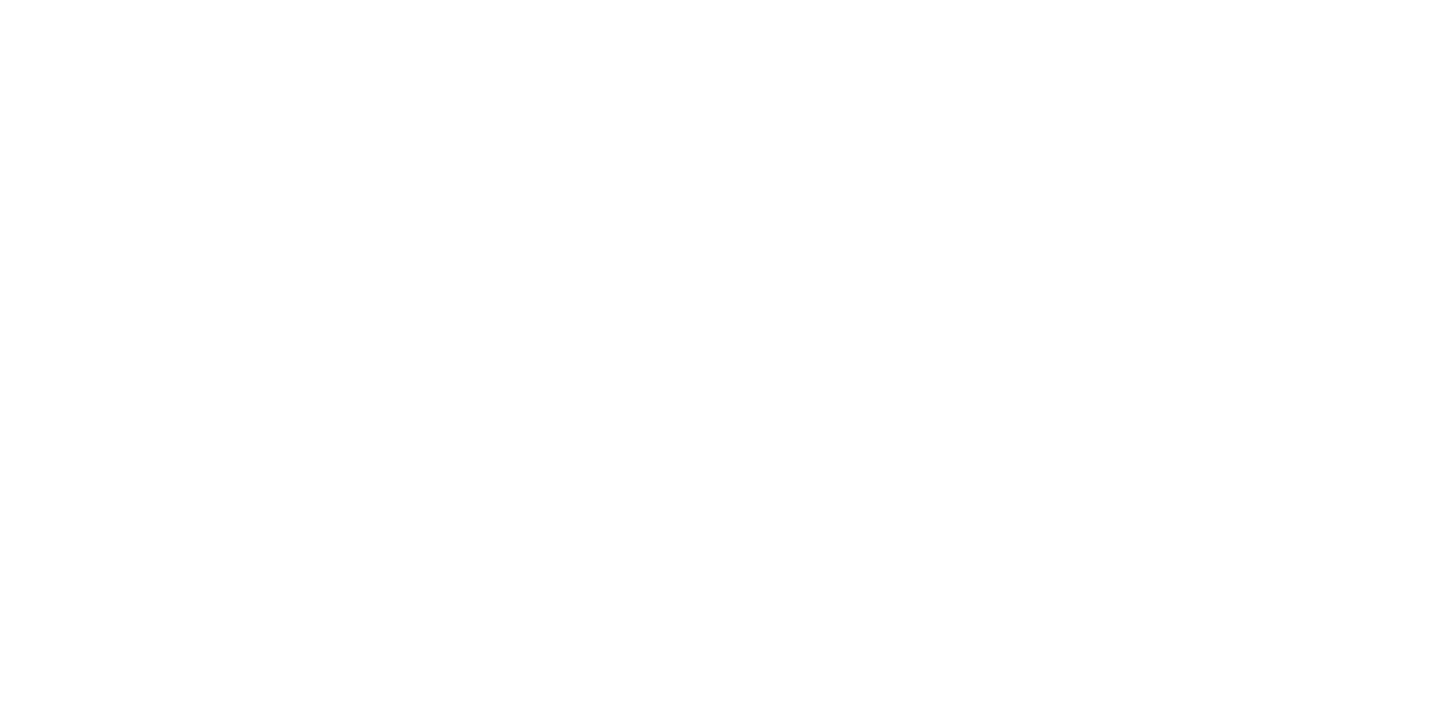
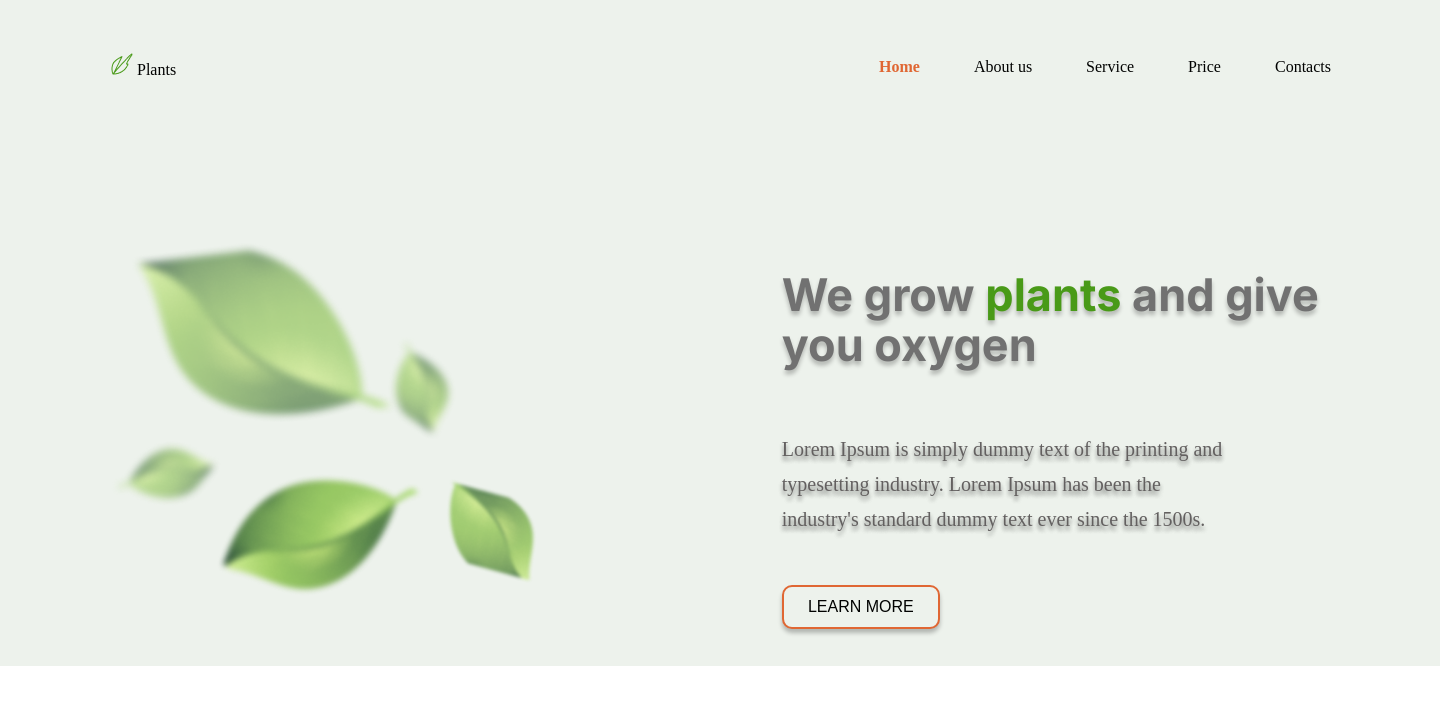
Before and after one commit to MikDalton/rsschool-cv-1, a plain HTML site: page plants/index.html in a window 1280 px wide. Shown: the whole page, 1440 px wide, since content can reach past the window. Drawn offline with Linux system fonts and the light colour scheme.

Commit message:
feat: add header and welcome section

```diff
--- a/plants/index.html
+++ b/plants/index.html
@@ -6,8 +6,47 @@
     <meta name="viewport" content="width=device-width, initial-scale=1.0">
     <title>Plants</title>
     <link rel="stylesheet" href="style.css">
+    <link rel="preconnect" href="https://fonts.googleapis.com">
+<link rel="preconnect" href="https://fonts.gstatic.com" crossorigin>
+<link href="https://fonts.googleapis.com/css2?family=Inter:wght@100;200;300;400;500;600;700;800;900&display=swap" rel="stylesheet">
+<link rel="preconnect" href="https://fonts.googleapis.com">
+<link rel="preconnect" href="https://fonts.gstatic.com" crossorigin>
+<link href="https://fonts.googleapis.com/css2?family=Inter:wght@100;200;300;400;500;600;700;800;900&display=swap" rel="stylesheet">
 </head>
 <body>
-
+    <header>
+        <div class="navbar">
+            <div class="logo">
+                <img src="assets/img/logo_vector.png" alt="logo" class="header-logo">
+                <a href="#">Plants</a>
+            </div>
+            <nav>
+                <ul class="nav-list">
+                    <li class="nav-item-main"><a href="" class="home-link">Home</a></li>
+                    <li class="nav-item"><a href="##about">About us</a></li>
+                    <li class="nav-item"><a href="#">Service</a></li>
+                    <li class="nav-item"><a href="#">Price</a></li>
+                    <li class="nav-item"><a href="#">Contacts</a></li>
+                </ul>
+            </nav>
+        </div>
+    </header>
+    <main>
+        <section class="welcome-section">
+            <img src="assets/img/leafs.png" alt="leaves" class="welcome-img">
+            <div class="welcome-text">
+                <h1>We grow <span>plants</span> and give<br>
+                    you oxygen</h1>
+                <p>Lorem Ipsum is simply dummy text of the printing and<br>
+                   typesetting industry. Lorem Ipsum has been the<br>
+                   industry's standard dummy text ever since the 1500s.
+                </p>
+                <button class="welcome-button">
+                    LEARN MORE
+                </button>
+            </div>
+        </section>
+    </main>
+    <footer></footer>
 </body>
 </html>
--- a/plants/style.css
+++ b/plants/style.css
@@ -0,0 +1,114 @@
+html {
+    scroll-behavior: smooth;
+  }
+body {
+    display: flex;
+    flex-direction: column;
+    justify-content: space-between;
+    width: 1440px;
+    margin: auto;
+    padding: auto;
+}
+header {
+    display: flex;
+    align-items: center;
+    justify-content: space-between;
+    padding-left: 111px;
+    padding-right: 109px;
+    height: 134px;
+    background-color: #EDF2EC;
+    color: #010201;
+}
+a {
+    text-decoration: none;
+}
+ul {
+    padding: 0;
+    margin: 0;
+}
+.navbar {
+    display: flex;
+    align-items: center;
+    justify-content: space-between;
+    width: 1220px;
+    height: 50px;
+}
+.logo a{
+    font-family: 'Inika';
+    font-weight: 400;
+    font-size: 16px;
+    line-height: 20.85px;
+    color: #010201;
+}
+.nav-list {
+    list-style: none;
+    display: flex;
+    justify-content: space-between;
+    width: 452px;
+}
+.nav-item a{
+    font-family: 'Inika';
+    font-weight: 400;
+    font-size: 16px;
+    line-height: 50px;
+    color: #010201;
+}
+.nav-item-main a{
+    font-family: 'Inika';
+    font-weight: 700;
+    font-size: 16px;
+    line-height: 50px;
+    color: #E06733;
+}
+.welcome-section {
+    display: flex;
+    align-items: center;
+    height: 470px;
+    padding-left: 109px;
+    padding-top: 62px;
+    background-color: #EDF2EC;
+}
+.welcome-img {
+    width: 448.8px;
+    height: 407.36px;
+    margin-right: 224px;
+}
+.welcome-text {
+    display: flex;
+    flex-direction: column;
+    justify-content: space-between;
+}
+.welcome-section h1 {
+    font-family: 'Inter';
+    font-weight: 700;
+    font-size: 45px;
+    line-height: 50px;
+    margin-bottom: 42px;
+    text-shadow: 0px 4px 4px rgba(0, 0, 0, 0.25);
+    color: #717171;
+}
+.welcome-section span {
+    color: #499A18;
+}
+.welcome-section p{
+    font-family: 'Inter'
+    font-weight: 400;
+    font-size: 20px;
+    line-height: 35px;
+    margin-bottom: 48px;
+    text-shadow: 0px 4px 4px rgba(0, 0, 0, 0.25), 0px 4px 4px rgba(0, 0, 0, 0.25);
+    color: #636060;
+}
+.welcome-button {
+    font-family: 'Inter'
+    font-weight: 400;
+    font-size: 16px;
+    line-height: 20px;
+    color: #010201;
+    width: 158px;
+    height: 44px;
+    background-color: #EDF2EC;
+    border: 2px solid #E06733;
+    border-radius: 10px;
+    box-shadow: 0px 4px 4px rgba(0, 0, 0, 0.25);
+}
```
Also changed, not shown: plants/assets/img/leafs.png (added), plants/assets/img/logo_vector.png (added).
